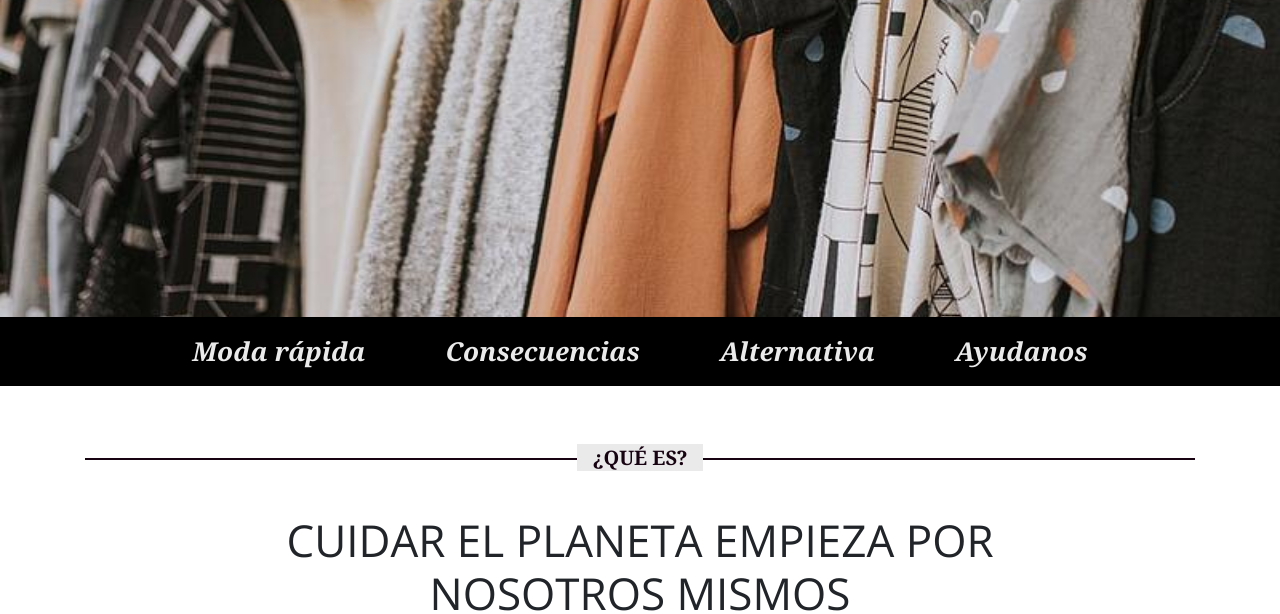
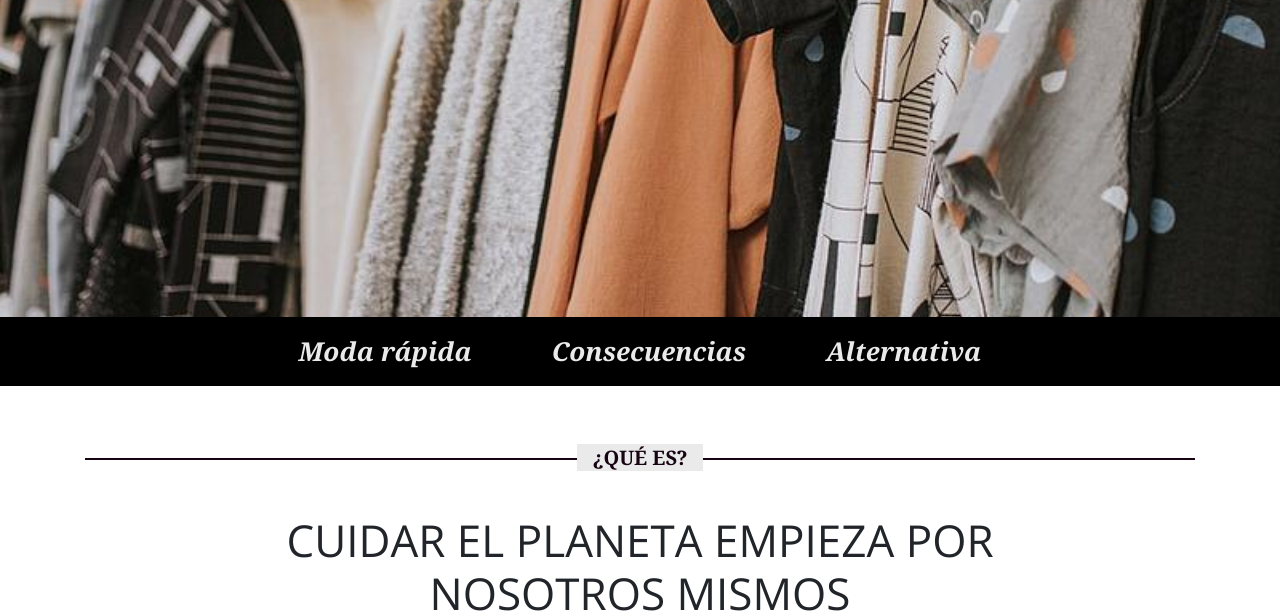
Before and after one commit to IsaacGomez9/Pagina-Moda-rapida., a plain HTML site: page Proyecto-final/Index.html in a window 1280 px wide. Shown: the part 483-1097 px from the top of the page. Drawn offline with nearby package versions, Linux system fonts and the light colour scheme.

Commit message:
Update Index.html

```diff
--- a/Proyecto-final/Index.html
+++ b/Proyecto-final/Index.html
@@ -20,7 +20,6 @@
 		<a href="#modaR">Moda rápida</a>
     <a href="#inyectar_dd">Consecuencias</a>
     <a href="#inyectar">Alternativa</a>
-		<a href="#form">Ayudanos</a>
 	</nav>
 
 	<main class="container">
```
